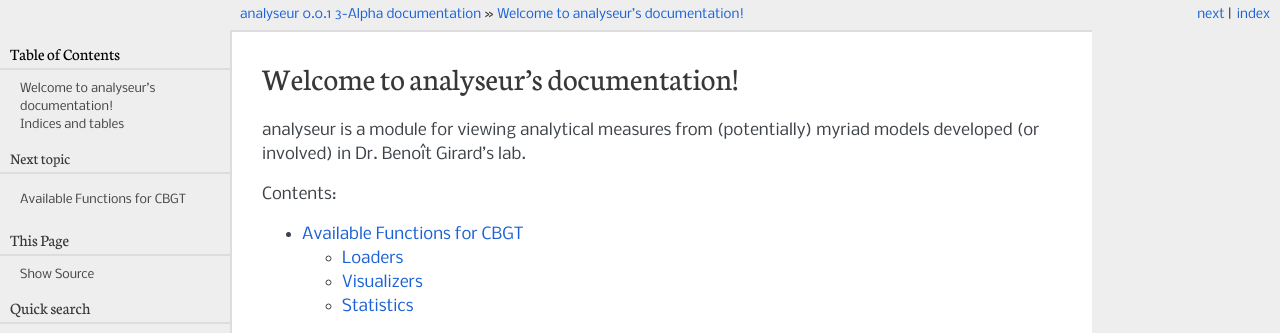
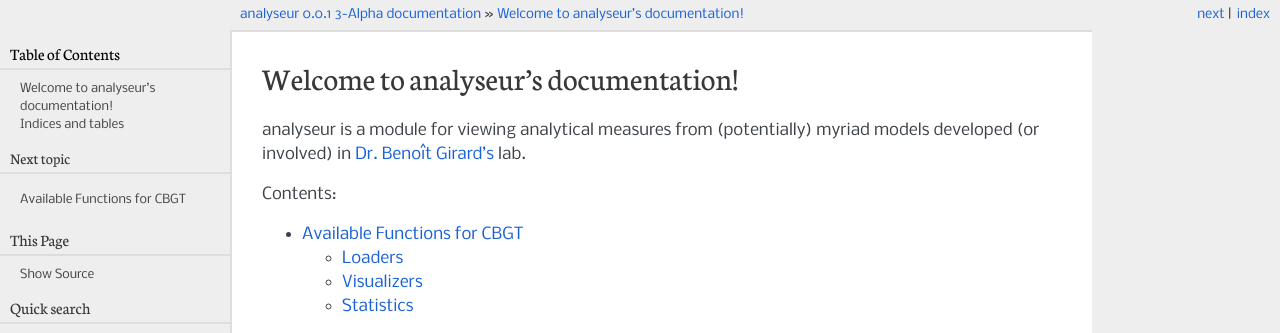
Before and after one commit to neuralmodelling/analyseur, a Sphinx documentation site: the page built from docs/index.rst, in a window 1280 px wide. Shown: the top 333 px of the page. Built offline with Sphinx 7.4.7, drawn with Linux system fonts in a browser that asks for light colours; some of the changed lines change nothing that is shown.

Commit message:
corrected docstrings

```diff
--- a/docs/index.rst
+++ b/docs/index.rst
@@ -7,7 +7,7 @@ Welcome to analyseur's documentation!
 =================================
 
 analyseur is a module for viewing analytical measures from (potentially) myriad
-models developed (or involved) in Dr. Benoît Girard's lab.
+models developed (or involved) in `Dr. Benoît Girard's <https://www.isir.upmc.fr/personnel/girard/>`_ lab.
 
 .. toctree::
    :maxdepth: 2
```
